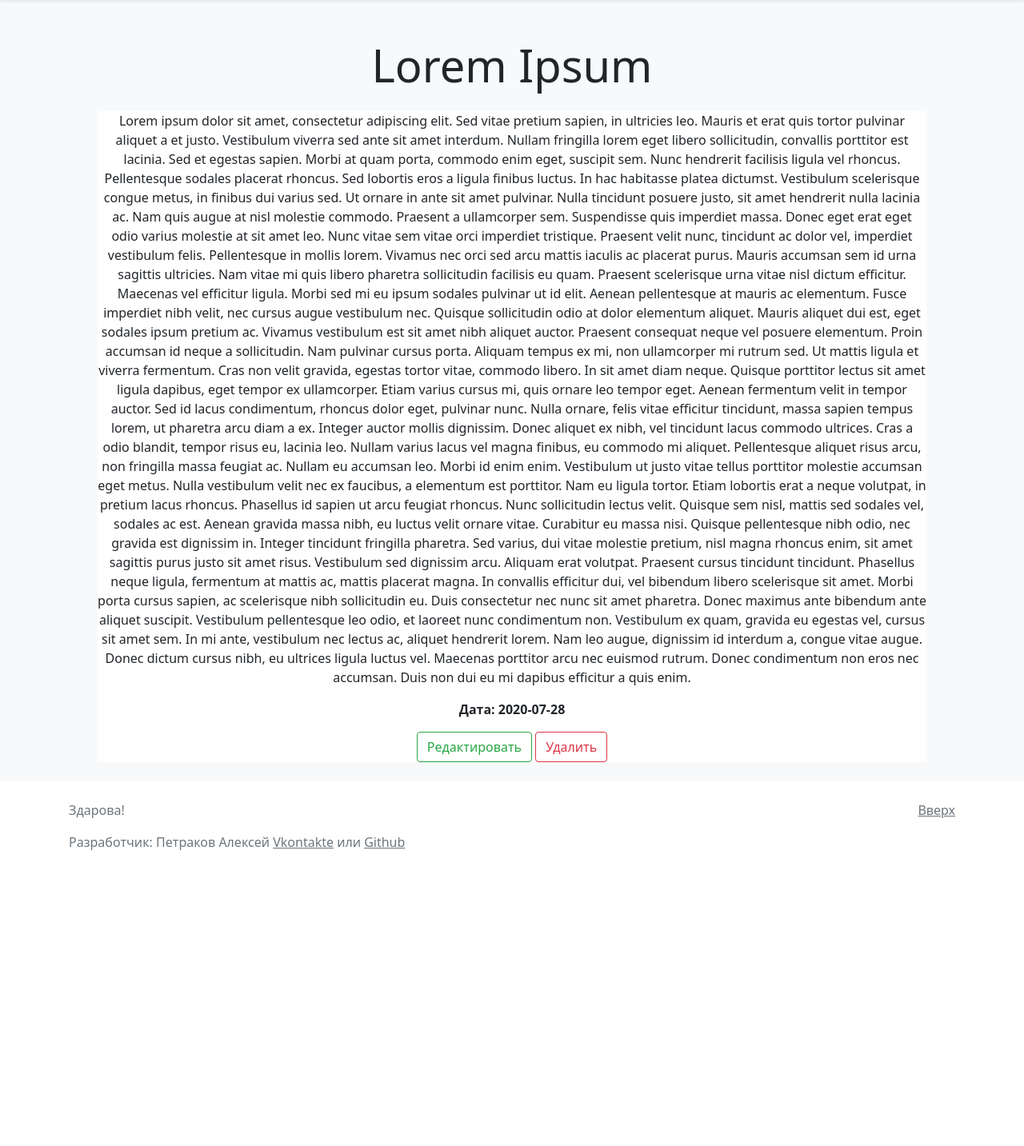
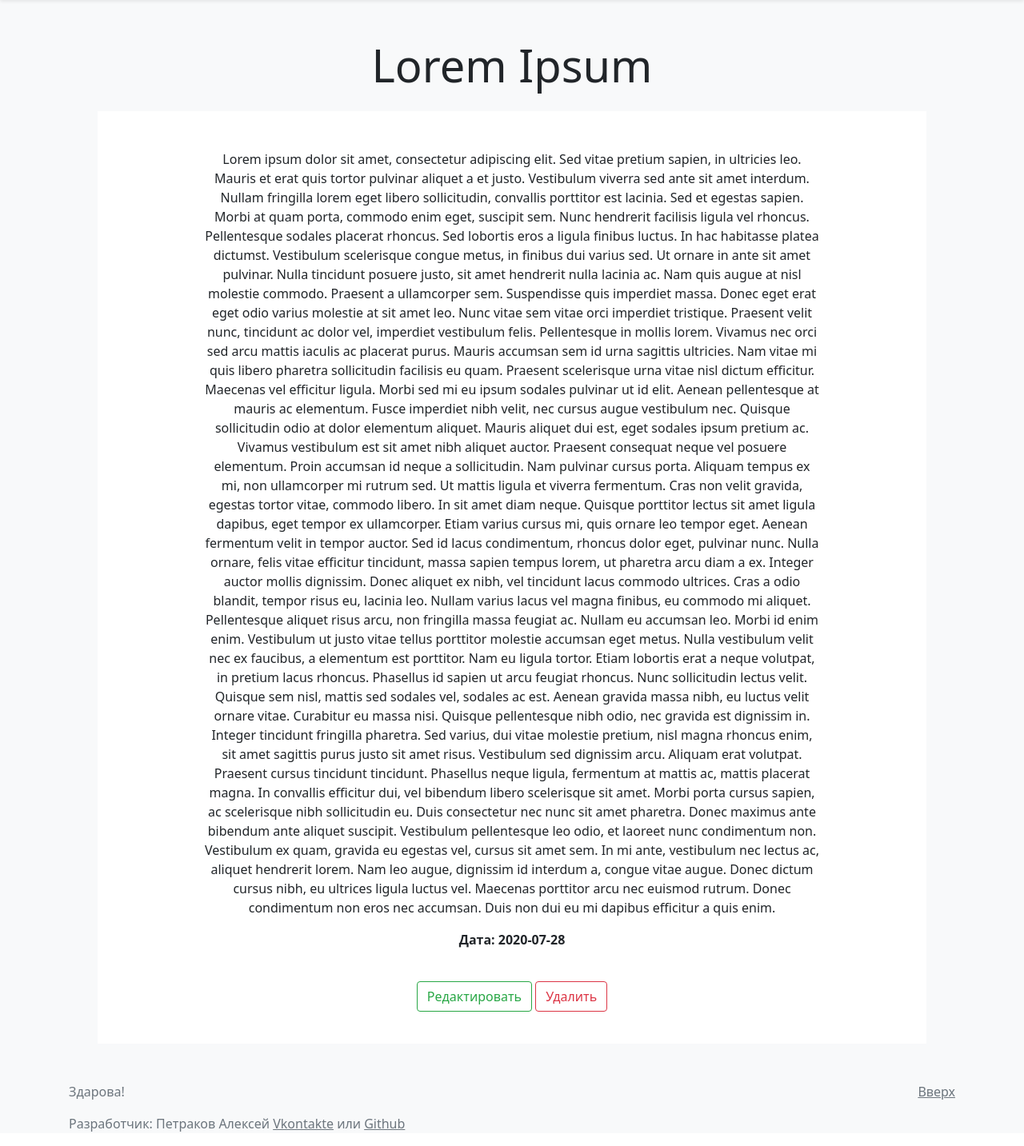
Before and after one commit to Petrakan/petrakan-flask-app, a Flask app: page /articles/2 in a window 1280 px wide. Shown: the part 57-1490 px from the top of the page at 80% size. Before the commit the page ends 1120 px from the top, so only its background shows below. Run offline with Flask 2, Linux system fonts and the light colour scheme; data comes from the database, SQL or seed files in the repository; both versions use the stored data as it was after the commit; some libraries are stand-ins or nearby versions.

Commit message:
last commit

```diff
--- a/app.py
+++ b/app.py
@@ -1,6 +1,6 @@
+from datetime import datetime
 from flask import Flask, render_template, request, redirect
 from flask_sqlalchemy import SQLAlchemy
-from datetime import datetime
 
 
 # Настройки проекта
--- a/templates/article_detail.html
+++ b/templates/article_detail.html
@@ -12,13 +12,20 @@
   <div class="row justify-content-center pt-3">
     <div class="col-md-10">
       <div class="bg-white">
-        <!-- <div class="col-10"> -->
+        <div class="row justify-content-center">
+        <div class="col-md-9 pt-5">
         <p>{{ article.text }}</p>
         <p>
           <b>Дата: {{ article.date.date() }}</b>
         </p>
+        <p>
+        <br>
         <a href="/articles/{{ article.id }}/update" class="btn btn-outline-success">Редактировать</a>
         <a href="/articles/{{ article.id }}/delete" class="btn btn-outline-danger">Удалить</a>
+        <br>
+        <br>
+        </p>
+        <!-- </div> -->
         <!-- </div> -->
       </div>
     </div>
```
Also changed, not shown: blog.db.
